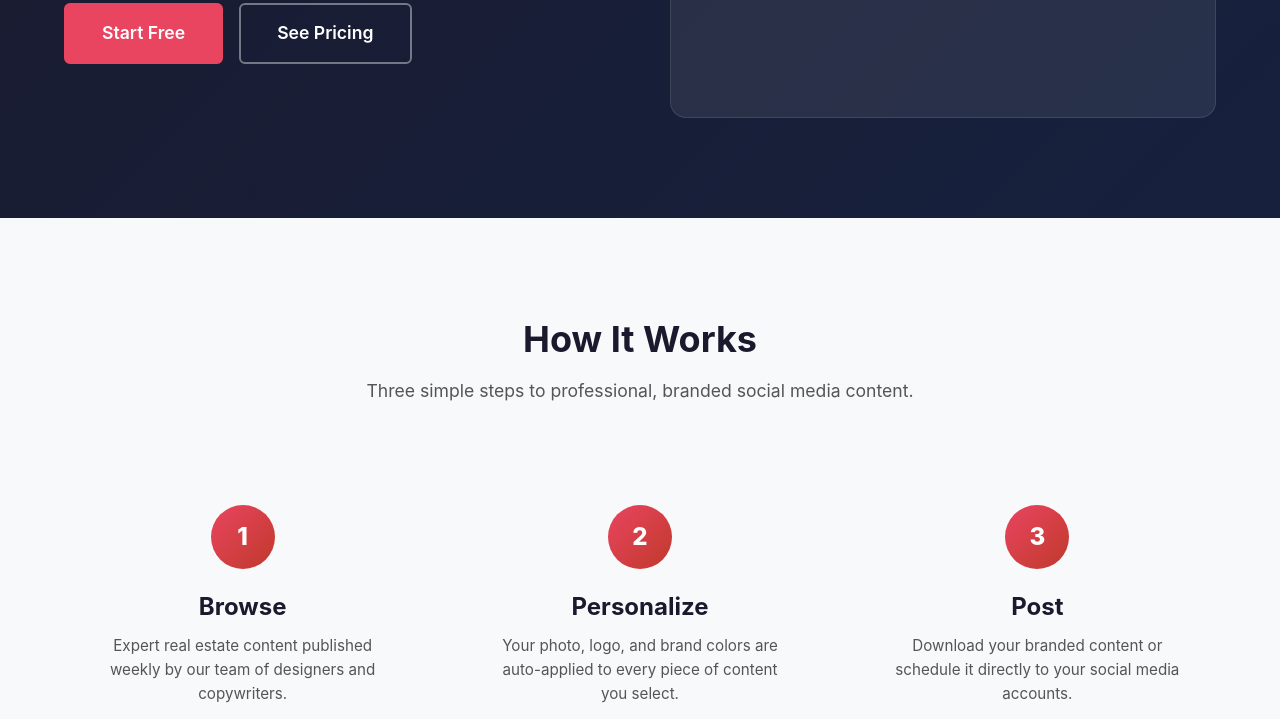
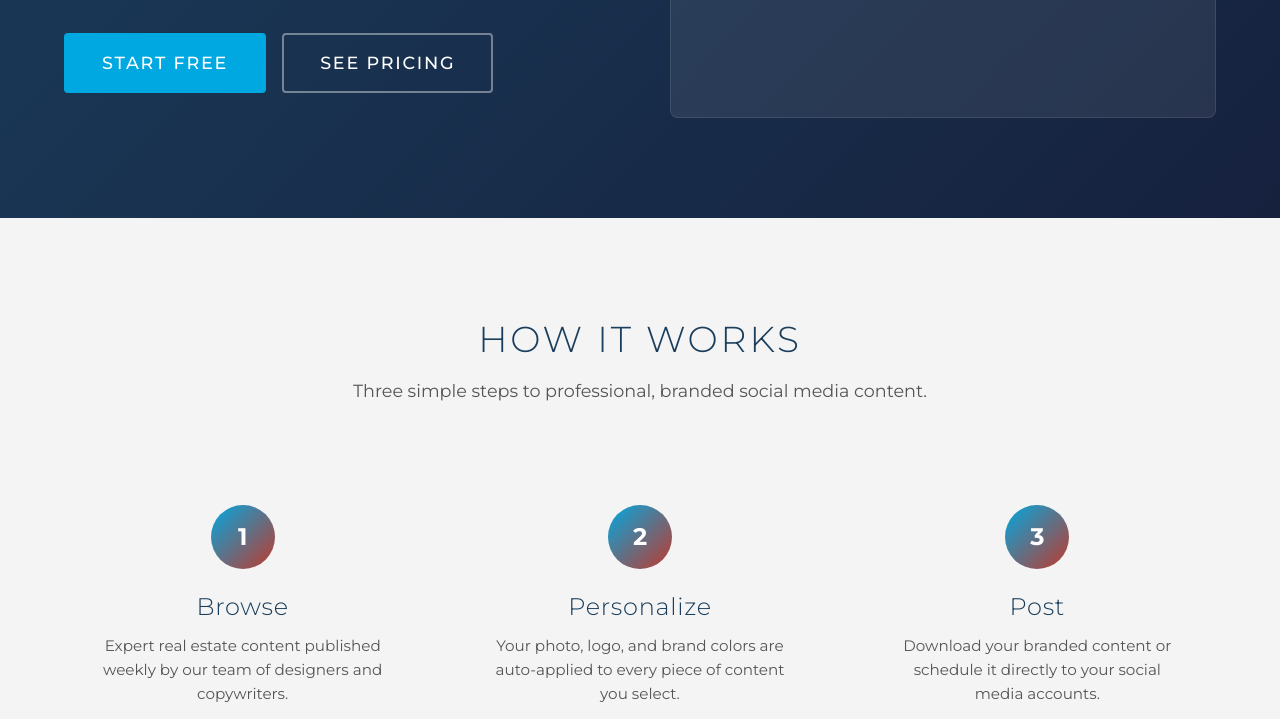
Before and after one commit to edmundbogen/current-app, a website: page public/index.html in a window 1280 px wide. Shown: the part 432-1151 px from the top of the page. Drawn offline with Linux system fonts and the light colour scheme.

Commit message:
Apply Edmund Bogen brand guidelines to UI
- Colors: Navy #1a3e5c (was #1a1a2e), Cyan accent #00a8e1 (was #e94560 red)
- Typography: Montserrat (Google Fonts) with light weight headers
- Headers: ALL CAPS with wide letter-spacing per brand spec
- Buttons: ALL CAPS, wide letter-spacing, minimal border-radius
- Updated across all CSS, JS, HTML, and email templates
- Database defaults updated to brand colors

Co-Authored-By: Claude Opus 4.6 <noreply@anthropic.com>

```diff
--- a/public/admin/css/admin.css
+++ b/public/admin/css/admin.css
@@ -1,15 +1,15 @@
 /* ===== CSS Custom Properties ===== */
 :root {
-  --sidebar-bg: #1a1a2e;
+  --sidebar-bg: #1a3e5c;
   --sidebar-text: #a0a0b8;
   --sidebar-active: #ffffff;
   --sidebar-hover: #16213e;
   --sidebar-width: 240px;
-  --accent: #e94560;
+  --accent: #00a8e1;
   --accent-hover: #d63851;
   --content-bg: #f5f6fa;
   --card-bg: #ffffff;
-  --text-primary: #1a1a2e;
+  --text-primary: #1a3e5c;
   --text-secondary: #6b7280;
   --border: #e5e7eb;
   --success: #10b981;
@@ -28,7 +28,7 @@
 }
 
 body {
-  font-family: -apple-system, BlinkMacSystemFont, 'Segoe UI', Roboto, 'Helvetica Neue', Arial, sans-serif;
+  font-family: 'Montserrat', -apple-system, BlinkMacSystemFont, 'Segoe UI', Roboto, 'Helvetica Neue', Arial, sans-serif;
   background: var(--content-bg);
   color: var(--text-primary);
   line-height: 1.5;
@@ -41,7 +41,7 @@ body {
   align-items: center;
   justify-content: center;
   min-height: 100vh;
-  background: linear-gradient(135deg, #1a1a2e 0%, #16213e 50%, #0f3460 100%);
+  background: linear-gradient(135deg, #1a3e5c 0%, #16213e 50%, #0f3460 100%);
 }
 
 .login-container {
--- a/public/admin/js/admin.js
+++ b/public/admin/js/admin.js
@@ -519,7 +519,7 @@ function renderZonePreview() {
     div.style.top = Math.round(zone.y * scale) + 'px';
     div.style.width = Math.round(zone.width * scale) + 'px';
     div.style.height = Math.round(zone.height * scale) + 'px';
-    const color = ZONE_COLORS[zone.type] || '#e94560';
+    const color = ZONE_COLORS[zone.type] || '#00a8e1';
     div.style.borderColor = color;
     div.style.color = color;
     div.style.background = color + '14';
--- a/public/app/css/app.css
+++ b/public/app/css/app.css
@@ -3,8 +3,8 @@
    ============================================ */
 
 :root {
-  --color-primary: #1a1a2e;
-  --color-accent: #e94560;
+  --color-primary: #1a3e5c;
+  --color-accent: #00a8e1;
   --color-accent-hover: #d63050;
   --color-white: #ffffff;
   --color-light-gray: #f8f9fa;
@@ -21,7 +21,7 @@
   --color-instagram: #e4405f;
   --color-linkedin: #0a66c2;
   --color-twitter: #1da1f2;
-  --font-family: -apple-system, BlinkMacSystemFont, 'Segoe UI', Roboto, Oxygen, Ubuntu, Cantarell, sans-serif;
+  --font-family: 'Montserrat', -apple-system, BlinkMacSystemFont, 'Segoe UI', Roboto, 'Helvetica Neue', Arial, sans-serif;
   --shadow-sm: 0 1px 3px rgba(0,0,0,0.08);
   --shadow-md: 0 4px 12px rgba(0,0,0,0.1);
   --shadow-lg: 0 8px 30px rgba(0,0,0,0.12);
--- a/public/css/common.css
+++ b/public/css/common.css
@@ -1,30 +1,34 @@
 /* ============================================
    Common Styles - Current App
+   Edmund Bogen Brand: Navy #1a3e5c, Cyan #00a8e1
    ============================================ */
+@import url('https://fonts.googleapis.com/css2?family=Montserrat:wght@300;400;500;600;700&display=swap');
 
 /* CSS Custom Properties */
 :root {
-  --color-primary: #1a1a2e;
-  --color-accent: #e94560;
-  --color-accent-hover: #d63050;
+  /* Edmund Bogen Brand Colors */
+  --color-primary: #1a3e5c;
+  --color-accent: #00a8e1;
+  --color-accent-hover: #0090c4;
   --color-white: #ffffff;
-  --color-light-gray: #f8f9fa;
-  --color-gray: #e9ecef;
-  --color-mid-gray: #6c757d;
-  --color-dark-gray: #343a40;
-  --color-text: #212529;
+  --color-light-gray: #f4f4f4;
+  --color-gray: #e8e8e8;
+  --color-mid-gray: #666666;
+  --color-dark-gray: #333333;
+  --color-text: #333333;
   --color-text-light: #555;
   --color-success: #28a745;
   --color-error: #dc3545;
   --color-warning: #ffc107;
-  --color-info: #17a2b8;
-  --font-family: -apple-system, BlinkMacSystemFont, 'Segoe UI', Roboto, Oxygen, Ubuntu, Cantarell, sans-serif;
+  --color-info: #00a8e1;
+  /* Montserrat via Google Fonts, fallback to system sans-serif */
+  --font-family: 'Montserrat', -apple-system, BlinkMacSystemFont, 'Segoe UI', Roboto, 'Helvetica Neue', Arial, sans-serif;
   --shadow-sm: 0 1px 3px rgba(0, 0, 0, 0.08);
   --shadow-md: 0 4px 12px rgba(0, 0, 0, 0.1);
   --shadow-lg: 0 8px 30px rgba(0, 0, 0, 0.12);
-  --radius-sm: 6px;
-  --radius-md: 10px;
-  --radius-lg: 16px;
+  --radius-sm: 4px;
+  --radius-md: 6px;
+  --radius-lg: 8px;
   --transition: all 0.2s ease;
 }
 
@@ -70,11 +74,17 @@ ul, ol {
   list-style: none;
 }
 
-/* Typography */
+/* Typography - Edmund Bogen Brand: light weight headers, wide spacing */
 h1, h2, h3, h4, h5, h6 {
-  font-weight: 700;
+  font-weight: 300;
   line-height: 1.2;
   color: var(--color-primary);
+  letter-spacing: 0.03em;
+}
+
+h1, h2 {
+  text-transform: uppercase;
+  letter-spacing: 0.08em;
 }
 
 h1 { font-size: 3rem; }
@@ -103,10 +113,12 @@ p {
 /* Buttons */
 .btn {
   display: inline-block;
-  padding: 12px 28px;
-  font-size: 1rem;
-  font-weight: 600;
+  padding: 16px 40px;
+  font-size: 0.875rem;
+  font-weight: 500;
   font-family: var(--font-family);
+  text-transform: uppercase;
+  letter-spacing: 0.1em;
   border: 2px solid transparent;
   border-radius: var(--radius-sm);
   cursor: pointer;
@@ -209,7 +221,7 @@ p {
 
 .form-control:focus {
   border-color: var(--color-accent);
-  box-shadow: 0 0 0 3px rgba(233, 69, 96, 0.15);
+  box-shadow: 0 0 0 3px rgba(0, 168, 225, 0.2);
 }
 
 .form-control::placeholder {
@@ -364,7 +376,7 @@ select.form-control {
 }
 
 .badge-primary {
-  background: rgba(233, 69, 96, 0.1);
+  background: rgba(0, 168, 225, 0.1);
   color: var(--color-accent);
 }
 
--- a/server/utils/email.js
+++ b/server/utils/email.js
@@ -16,7 +16,7 @@ const FROM_EMAIL = process.env.SES_FROM_EMAIL;
 async function sendWelcomeEmail(subscriberEmail, subscriberName) {
   const html = `
     <div style="font-family: Arial, sans-serif; max-width: 600px; margin: 0 auto; padding: 20px;">
-      <h1 style="color: #1a1a2e; border-bottom: 3px solid #e94560; padding-bottom: 10px;">Welcome to the Platform!</h1>
+      <h1 style="color: #1a3e5c; border-bottom: 3px solid #00a8e1; padding-bottom: 10px;">Welcome to the Platform!</h1>
       <p style="font-size: 16px; color: #333;">Hi ${subscriberName},</p>
       <p style="font-size: 16px; color: #333;">Thanks for signing up! We're excited to help you create personalized, professional social media content for your real estate business.</p>
       <p style="font-size: 16px; color: #333;">Here's what you can do next:</p>
@@ -43,10 +43,10 @@ async function sendPasswordResetEmail(email, resetToken) {
 
   const html = `
     <div style="font-family: Arial, sans-serif; max-width: 600px; margin: 0 auto; padding: 20px;">
-      <h1 style="color: #1a1a2e; border-bottom: 3px solid #e94560; padding-bottom: 10px;">Password Reset</h1>
+      <h1 style="color: #1a3e5c; border-bottom: 3px solid #00a8e1; padding-bottom: 10px;">Password Reset</h1>
       <p style="font-size: 16px; color: #333;">You requested a password reset. Click the link below to set a new password:</p>
       <p style="text-align: center; margin: 30px 0;">
-        <a href="${resetUrl}" style="background: #e94560; color: white; padding: 12px 30px; text-decoration: none; border-radius: 5px; font-size: 16px;">Reset Password</a>
+        <a href="${resetUrl}" style="background: #00a8e1; color: white; padding: 12px 30px; text-decoration: none; border-radius: 5px; font-size: 16px;">Reset Password</a>
       </p>
       <p style="font-size: 14px; color: #999;">If you didn't request this, you can safely ignore this email.</p>
     </div>
```
Also changed, not shown: public/admin/index.html (+1 -0 lines), public/app/index.html (+1 -0 lines), public/app/js/app.js (+4 -4 lines), 1 other file.
